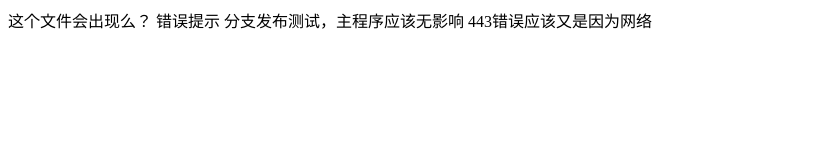
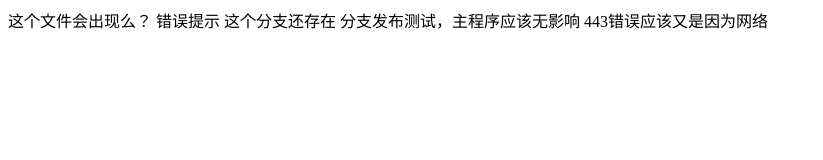
Before and after one commit to visiin/GIT, a plain HTML site: page demo.html in a window 1280 px wide. Shown: the whole page, without its empty margins (0-823 px from the left). Drawn offline with Linux system fonts and the light colour scheme.

Commit message:
分支提交

```diff
--- a/demo.html
+++ b/demo.html
@@ -7,10 +7,10 @@
 <body>
 这个文件会出现么？
 错误提示
+
+这个分支还存在
 分支发布测试，主程序应该无影响
 443错误应该又是因为网络
 
-
-
 </body>
 </html>
```
